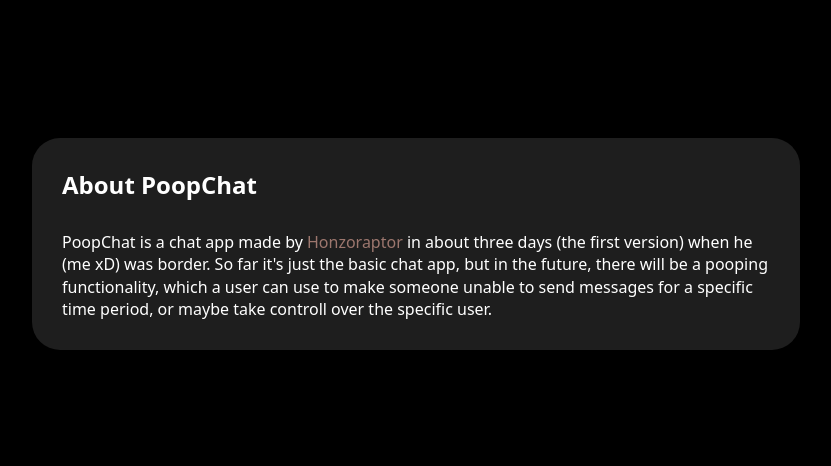
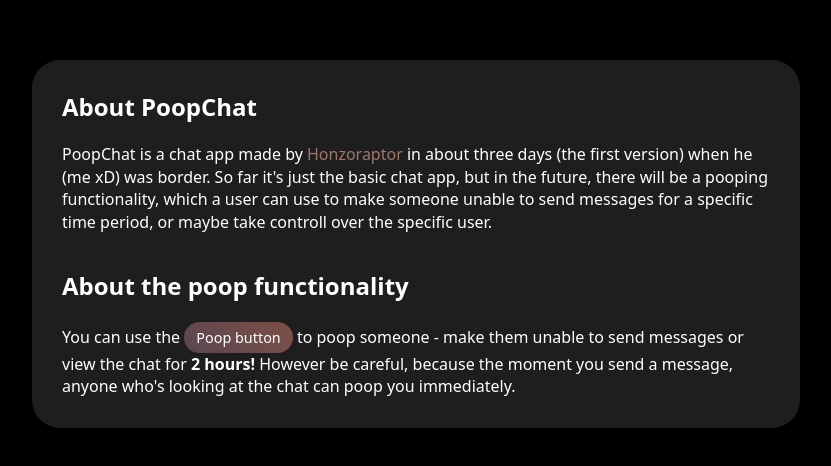
Before and after one commit to Honzoraptor31415/PoopChat, a React (Vite) app: page /about in a window 1280 px wide. Shown: the part 156-622 px from the top of the page, without its empty margins (224-1055 px from the left). Built offline with nearby package versions, Linux system fonts and the light colour scheme; no server answers.

Commit message:
Added smth to /about

```diff
--- a/src/App.css
+++ b/src/App.css
@@ -98,7 +98,7 @@
     height: fit-content;
     padding: 20px;
     border-radius: 28px;
-    gap: 30px;
+    gap: 20px;
     display: flex;
     flex-direction: column;
   }
@@ -214,7 +214,7 @@
     height: fit-content;
     padding: 30px;
     border-radius: 28px;
-    gap: 30px;
+    gap: 20px;
     display: flex;
     flex-direction: column;
   }
@@ -644,3 +644,7 @@ button:disabled {
     rotate: -10deg;
   }
 }
+
+.about-section h2:nth-of-type(even) {
+  margin-top: 16px;
+}
--- a/src/components/pages/About.jsx
+++ b/src/components/pages/About.jsx
@@ -11,8 +11,8 @@ function About() {
     <div className="about-section">
       <h2>About PoopChat</h2>
       <p className="about-text">PoopChat is a chat app made by <a href="https://github.com/Honzoraptor31415">Honzoraptor</a> in about three days (the first version) when he (me xD) was border. So far it's just the basic chat app, but in the future, there will be a pooping functionality, which a user can use to make someone unable to send messages for a specific time period, or maybe take controll over the specific user. </p>
-      {/* <h2 id='about-pooping'>About the poop functionality</h2>
-      <p className="about-text"></p> */}
+      <h2 id='about-pooping'>About the poop functionality</h2>
+      <p className="about-text">You can use the <button className="poop-btn">Poop button</button> to poop someone - make them unable to send messages or view the chat for <b>2 hours!</b> However be careful, because the moment you send a message, anyone who's looking at the chat can poop you immediately.</p>
     </div>
   )
 }
```
